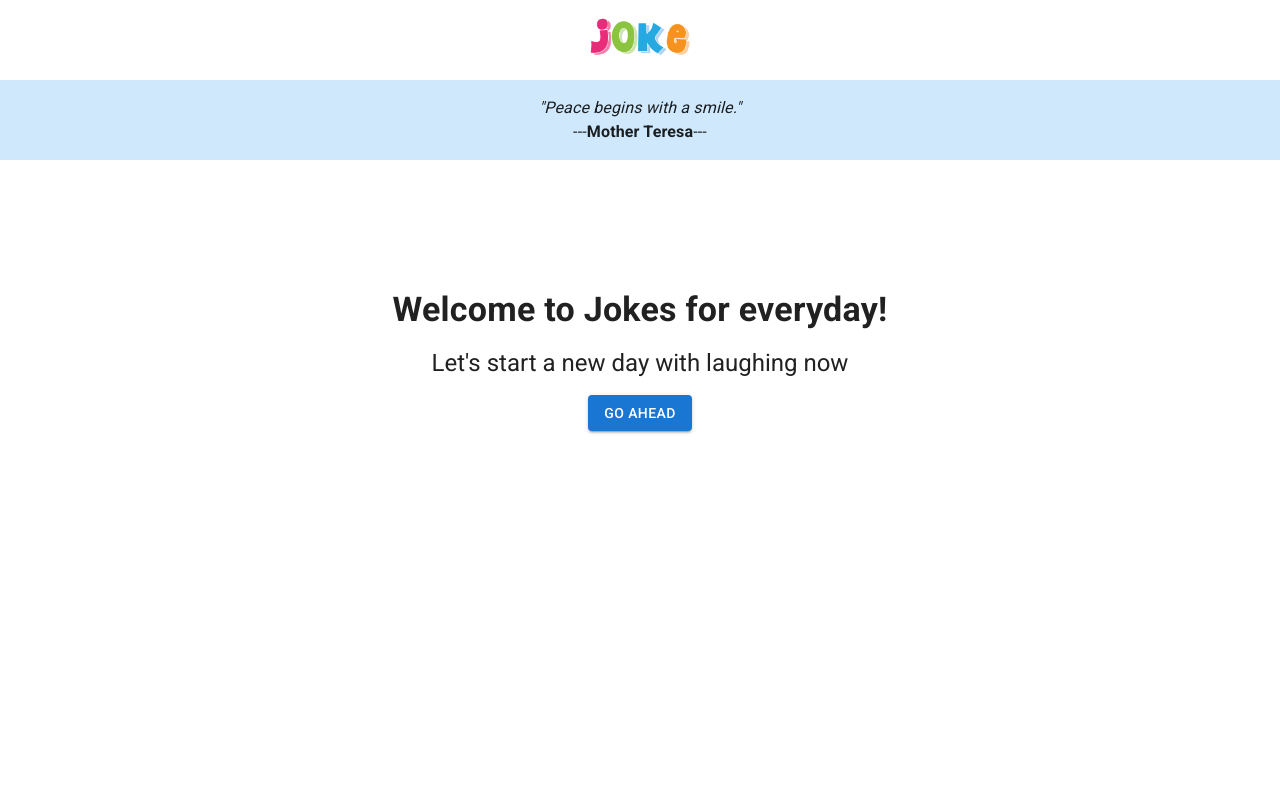
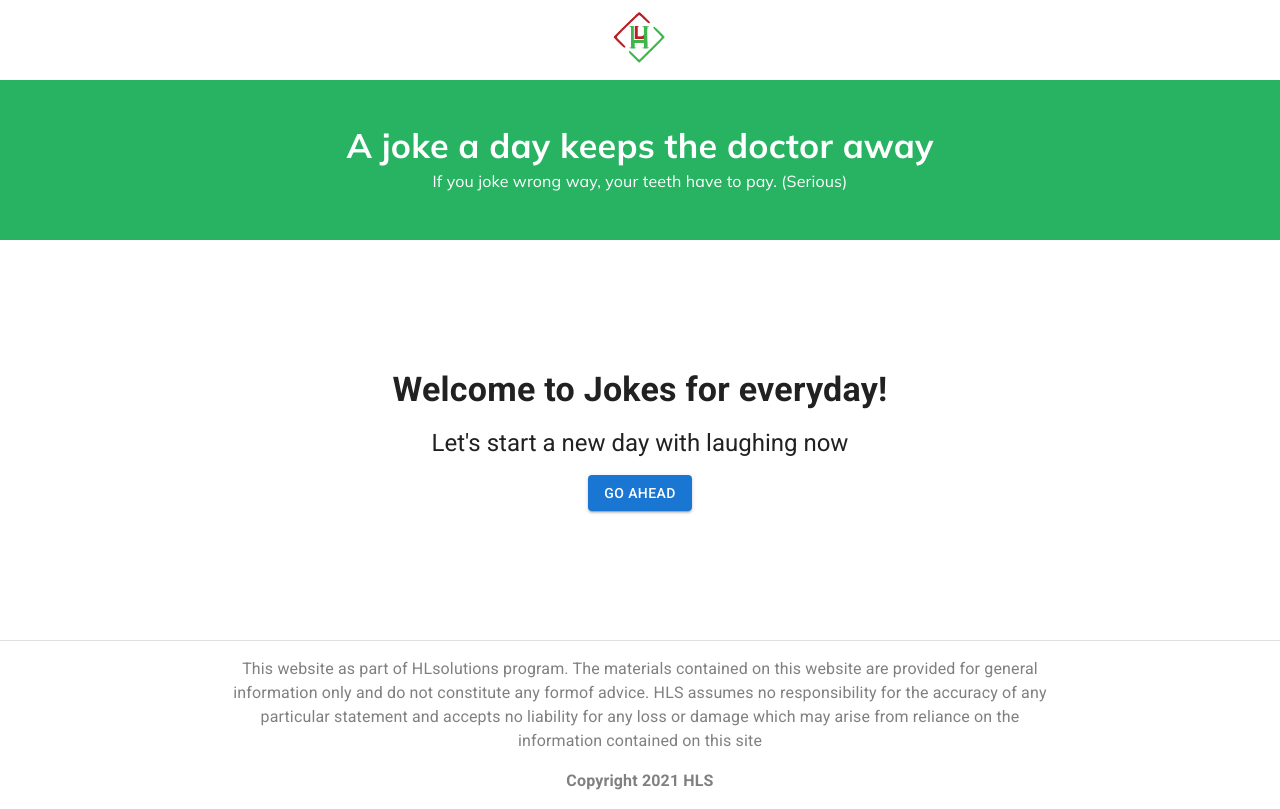
Before and after one commit to Banhbaogia93/Joke-UI, a React (Create React App) app: page / in a window 1280 px wide. Built offline with nearby package versions, Linux system fonts and the light colour scheme; no server answers.

Commit message:
fix UI: color, text and logo

```diff
--- a/public/index.html
+++ b/public/index.html
@@ -15,10 +15,9 @@
       user's mobile device or desktop. See https://developers.google.com/web/fundamentals/web-app-manifest/
     -->
     <link rel="manifest" href="%PUBLIC_URL%/manifest.json" />
-    <link
-      rel="stylesheet"
-      href="https://fonts.googleapis.com/css?family=Roboto:300,400,500,700&display=swap"
-    />
+    <link rel="preconnect" href="https://fonts.googleapis.com">
+    <link rel="preconnect" href="https://fonts.gstatic.com" crossorigin>
+    <link href="https://fonts.googleapis.com/css2?family=Mulish:wght@300;400;500;700&family=Roboto:wght@300;400;500;700&display=swap" rel="stylesheet">
     <!--
       Notice the use of %PUBLIC_URL% in the tags above.
       It will be replaced with the URL of the `public` folder during the build.
--- a/src/components/Content/index.tsx
+++ b/src/components/Content/index.tsx
@@ -8,10 +8,9 @@ const Content: React.FC<TJoke> = ({ content }: TJoke) => {
       <Box
         maxWidth="sm"
         padding={5}
-        sx={{
-          display: 'flex',
-          alignSelf: 'center'
-        }}
+        fontFamily="Roboto"
+        display="flex"
+        alignSelf="center"
       >
         <Paper
           elevation={3}
--- /dev/null
+++ b/src/components/PageTitle/index.tsx
@@ -0,0 +1,30 @@
+import React from 'react'
+import { Box, Stack, Typography } from '@mui/material'
+
+const PageTitle: React.FC = () => {
+  return (
+    <React.Fragment>
+      <Stack
+        justifyContent="center"
+        alignItems="center"
+        spacing={0}
+        height="100%"
+        color="white"
+        sx={{
+          backgroundColor: '#28b363'
+        }}
+      >
+        <Box textAlign="center">
+          <Typography variant="h4" fontFamily="Mulish">
+            <strong>A joke a day keeps the doctor away</strong>
+          </Typography>
+        </Box>
+        <Box>
+          <Typography variant="subtitle1" fontFamily="Mulish">If you joke wrong way, your teeth have to pay. (Serious)</Typography>
+        </Box>
+      </Stack>
+    </React.Fragment>
+  )
+}
+
+export default PageTitle
--- a/src/components/Quotes/index.tsx
+++ /dev/null
@@ -1,28 +0,0 @@
-import React from 'react'
-import { Box, Stack, Typography } from '@mui/material'
-
-const Quotes: React.FC = () => {
-  return (
-    <React.Fragment>
-      <Stack
-        justifyContent="center"
-        alignItems="center"
-        spacing={0}
-        height="100%"
-      >
-        <Box>
-          <Typography>
-            <i>&quot;Peace begins with a smile.&quot;</i>
-          </Typography>
-        </Box>
-        <Box>
-          <Typography>
-            ---<strong>Mother Teresa</strong>---
-          </Typography>
-        </Box>
-      </Stack>
-    </React.Fragment>
-  )
-}
-
-export default Quotes
--- a/src/components/Vote/index.tsx
+++ b/src/components/Vote/index.tsx
@@ -1,8 +1,5 @@
-import IconButton from '@mui/material/IconButton'
-import ThumbUpIcon from '@mui/icons-material/ThumbUp'
-import ThumbDownIcon from '@mui/icons-material/ThumbDown'
 import Stack from '@mui/material/Stack'
-import { Typography } from '@mui/material'
+import { Button, Divider, Typography } from '@mui/material'
 import React, { useEffect, useState } from 'react'
 
 interface TVote {
@@ -30,6 +27,7 @@ const Vote: React.FC<TVote> = ({ voteId, voteList, onUpdateVoteList }) => {
 
   return (
     <React.Fragment>
+      <Divider variant="middle" />
       <Stack
         data-testid="vote-ele"
         direction="row"
@@ -48,22 +46,32 @@ const Vote: React.FC<TVote> = ({ voteId, voteList, onUpdateVoteList }) => {
         alignSelf="center"
         spacing={2}
       >
-        <IconButton
-          color="success"
+        <Button
           aria-label="thumbup"
+          variant="contained"
+          size="large"
+          sx={{
+            width: 190,
+            backgroundColor: '#2c7edb'
+          }}
           onClick={() => { handleOnVote(true) }}
           disabled={voted !== null}
         >
-          <ThumbUpIcon />
-        </IconButton>
-        <IconButton
-          color="error"
+          This is Funny!
+        </Button>
+        <Button
           aria-label="thumbdown"
+          variant="contained"
+          size="large"
+          sx={{
+            width: 190,
+            backgroundColor: '#26a85d'
+          }}
           onClick={() => { handleOnVote(false) }}
           disabled={voted !== null}
         >
-          <ThumbDownIcon />
-        </IconButton>
+          This is not funny.
+        </Button>
       </Stack>
     </React.Fragment>
   )
--- /dev/null
+++ b/src/components/shared/Footer/index.tsx
@@ -0,0 +1,29 @@
+import React from 'react'
+import { Box, Divider, Stack, Typography } from '@mui/material'
+
+const Footer: React.FC = () => {
+  return (
+    <React.Fragment>
+      <Divider />
+      <Stack
+        justifyContent="center"
+        alignItems="center"
+        color="gray"
+      >
+        <Box maxWidth={850} textAlign="center" padding={2}>
+          <Typography variant="body1">
+            This website as part of HLsolutions program. The materials contained on this website
+            are provided for general information only and do not constitute any formof advice.
+            HLS assumes no responsibility for the accuracy of any particular statement and accepts
+            no liability for any loss or damage which may arise from reliance on the information contained on this site
+          </Typography>
+          <Typography marginTop={2}>
+            <strong>Copyright 2021 HLS</strong>
+          </Typography>
+        </Box>
+      </Stack>
+    </React.Fragment>
+  )
+}
+
+export default Footer
--- a/src/components/shared/Header/index.tsx
+++ b/src/components/shared/Header/index.tsx
@@ -6,14 +6,12 @@ const Header: React.FC = () => {
   return (
     <React.Fragment>
       <Stack
-        direction="row"
         justifyContent="center"
         alignItems="center"
-        spacing={2}
         height="100%"
       >
         <div>
-          <img src={logo} width={100} />
+          <img src={logo} width={60} />
         </div>
       </Stack>
     </React.Fragment>
--- a/src/components/shared/Layout/index.tsx
+++ b/src/components/shared/Layout/index.tsx
@@ -4,22 +4,33 @@ import CssBaseline from '@mui/material/CssBaseline'
 import Box from '@mui/material/Box'
 import Container from '@mui/material/Container'
 import Header from '../Header'
-import Quotes from '../../Quotes'
+import PageTitle from '../../PageTitle'
+import Footer from '../Footer'
+import { Stack } from '@mui/material'
 
 const Layout: React.FC = () => {
   return (
     <React.Fragment>
       <CssBaseline />
       <Container maxWidth={false} disableGutters>
-        <Box sx={{ height: '10vh' }}>
-          <Header />
-        </Box>
-        <Box sx={{ bgcolor: '#cfe8fc', height: '10vh' }}>
-          <Quotes />
-        </Box>
-        <Box sx={{ height: '50vh' }}>
-          <Outlet />
-        </Box>
+        <Stack
+          justifyContent="center"
+          alignItems="center"
+          spacing={0}
+        >
+          <Box height="10vh">
+            <Header />
+          </Box>
+          <Box width="100%" height="20vh" bgcolor="#cfe8fc">
+            <PageTitle />
+          </Box>
+          <Box minHeight="50vh" display="flex">
+            <Outlet />
+          </Box>
+          <Box width="100%" height="20vh">
+            <Footer />
+          </Box>
+        </Stack>
       </Container>
     </React.Fragment>
   )
--- a/src/pages/Article/index.tsx
+++ b/src/pages/Article/index.tsx
@@ -64,22 +64,23 @@ const Article: React.FC = () => {
         alignContent="center"
         width="100%"
         marginTop={2}
-        spacing={4}
+        marginBottom={2}
+        spacing={3}
       >
         <Box sx={{ textAlign: 'center' }}>
-          <CircularProgress variant={loading ? 'indeterminate' : 'determinate'} />
+          <CircularProgress size={20} variant={loading ? 'indeterminate' : 'determinate'} />
         </Box>
         {article !== undefined && (
           <React.Fragment>
             <Content {...article} />
             <Vote voteId={article.id} voteList={jokesCookie} onUpdateVoteList={handleUpdateVoteList} />
+            <Box sx={{ textAlign: 'center' }}>
+              <Button variant="outlined" onClick={() => { navigate('/') }}>
+                  Back Home
+              </Button>
+            </Box>
           </React.Fragment>
         )}
-        <Box sx={{ textAlign: 'center' }}>
-          <Button variant="outlined" onClick={() => { navigate('/') }}>
-              Back Home
-          </Button>
-        </Box>
       </Stack>
     </React.Fragment>
   )
--- a/src/pages/Home/index.tsx
+++ b/src/pages/Home/index.tsx
@@ -47,10 +47,9 @@ const Home: React.FC = () => {
         justifyContent="center"
         alignItems="center"
         spacing={2}
-        height="100%"
       >
-        <Typography variant="h4"><strong>Welcome to Jokes for everyday!</strong></Typography>
-        <Typography variant="h5">Let&apos;s start a new day with laughing now</Typography>
+        <Typography variant="h4" textAlign="center"><strong>Welcome to Jokes for everyday!</strong></Typography>
+        <Typography variant="h5" textAlign="center">Let&apos;s start a new day with laughing now</Typography>
         <Button variant="contained" size="medium" onClick={handleOnClick}>
           Go ahead
         </Button>
--- a/src/pages/NoMore/index.tsx
+++ b/src/pages/NoMore/index.tsx
@@ -15,7 +15,6 @@ const NoMore: React.FC = () => {
         justifyContent="center"
         alignItems="center"
         spacing={2}
-        height="100%"
       >
         <Typography>
           That&apos;s all the jokes for today! Come back another day!
```
Also changed, not shown: src/components/shared/Header/logo.png, 1 other file (tests, documents, lock files or other folders).
